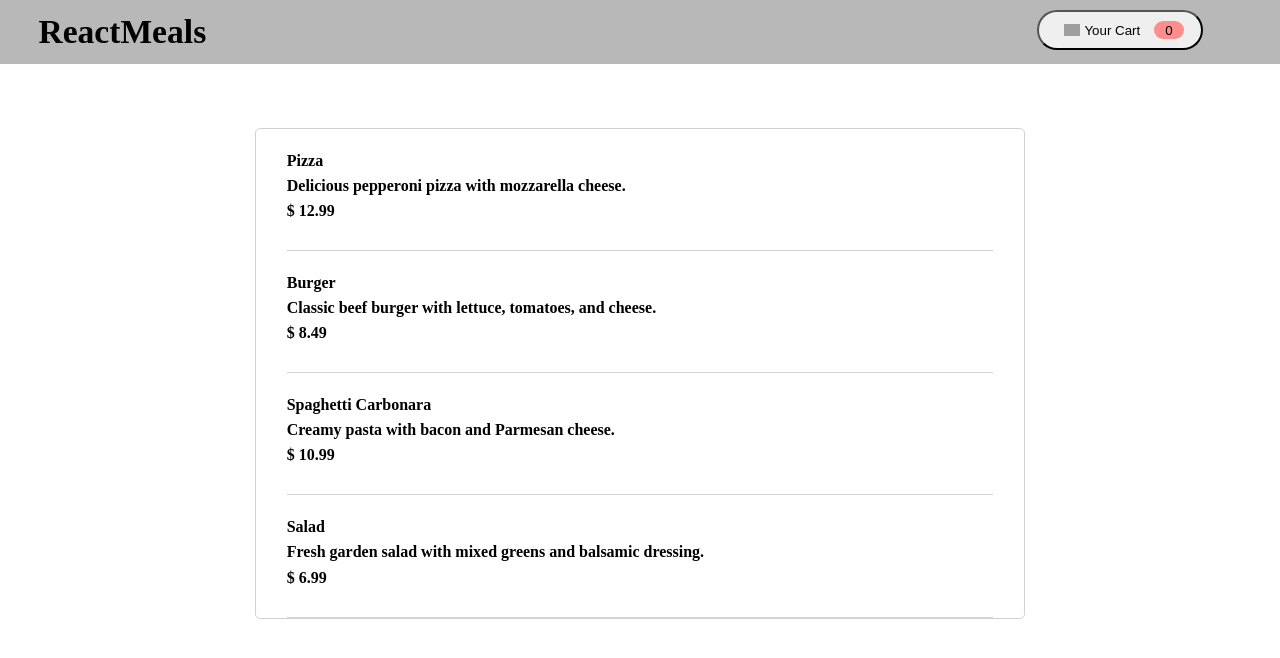
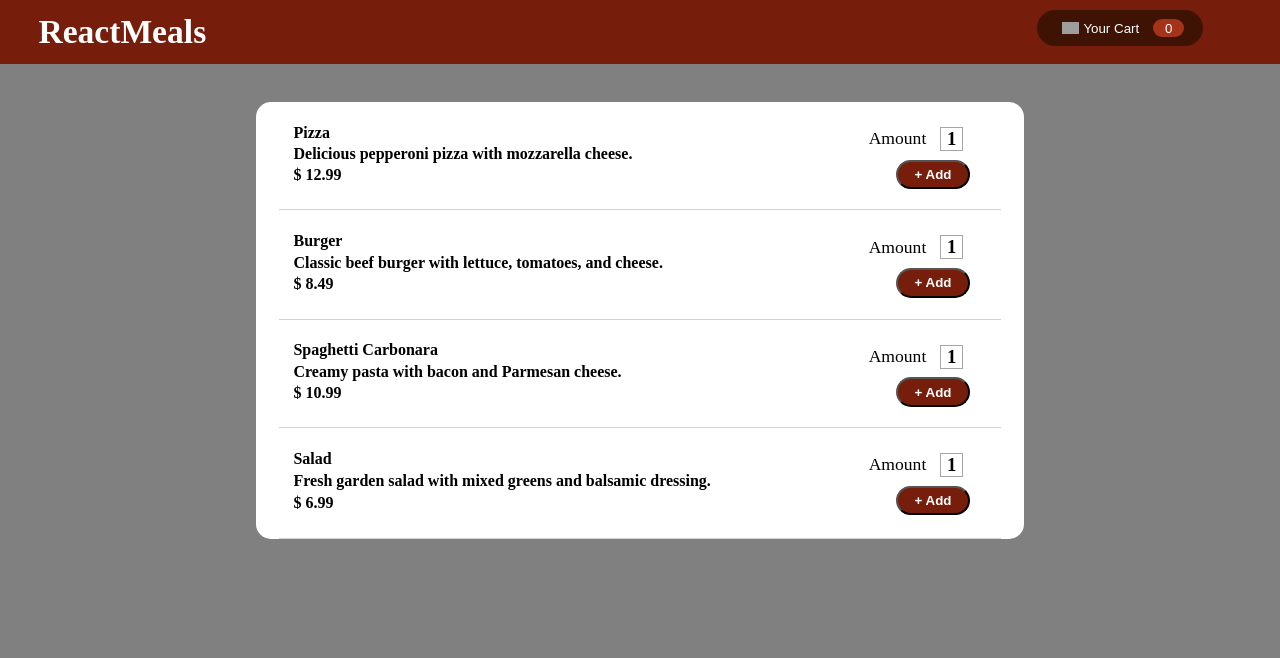
Before and after one commit to bbiplab165/Restaurant-Website, a React (Vite) app: page / in a window 1280 px wide. Shown: the top 658 px of the page. Built offline with nearby package versions, Linux system fonts and the light colour scheme; grey boxes are pictures that could not be loaded.

Commit message:
add form

```diff
--- a/src/Home/Home.jsx
+++ b/src/Home/Home.jsx
@@ -1,7 +1,9 @@
+import { useState } from 'react';
 import Navigation from '../Navigation/Navigation'
 import Style from "./Home.module.css"
 
-function Home(){
+function Home() {
+    const [count, setCount] = useState(1)
     const foodItems = [
         {
             name: "Pizza",
@@ -25,15 +27,28 @@ function Home(){
         }
     ];
 
-    return(
-        <div>
-            <Navigation/>
+    function handleCount(){
+        setCount(count+1)
+    }
+
+    return (
+        <div className={Style.main}>
+            <Navigation />
             <div className={Style.foodItems}>
-                {foodItems.map((i)=>(
+                {foodItems.map((i, index) => (
+                    <div key={index} className={Style.map}>
                         <div className={Style.items}>
                             <h4>{i.name}</h4>
                             <h4>{i.description}</h4>
                             <h4>$ {i.price}</h4>
+                        </div>
+                        <div className={Style.amount}>
+                            <div className={Style.count}>
+                                <label>Amount</label>
+                                <h3>{count}</h3>
+                            </div>
+                            <button onClick={handleCount}>+ Add</button>
+                        </div>
                     </div>
                 ))}
             </div>
--- a/src/Home/Home.module.css
+++ b/src/Home/Home.module.css
@@ -1,20 +1,61 @@
 
-
+.main{
+    background-color: gray;
+    min-height: 100vh;
+}
 
 
 .foodItems{
     width: 60%;
     margin: auto;
-    border: 1px solid rgb(210, 210, 210);
-    border-radius: 5px;
-    margin-top: 5%;
+    border:none;
+    border-radius: 15px;
+    margin-top: 3%;
+    background-color: white;
+    margin-bottom: 3%;
+}
+.map{
+    display: flex;
+    margin: 0 3%;
+    border-bottom: 1px solid  rgb(210, 210, 210);
+    justify-content: space-between;
 }
 .items{
-    margin:0 4%;
+    margin:0 2%;
     padding: 3% 0;
-    border-bottom: 1px solid  rgb(210, 210, 210);
+
 }
 .items h4{
     margin: 0;
     margin-bottom: 1%;
 }
+
+.amount{
+    margin-right: 4%;
+    width: 15%;
+}
+.count{
+    display: flex;
+    height: fit-content;
+    margin-top: 15%;
+}
+.count label{
+    height: fit-content;
+    margin: auto;
+    font-size: 1.1rem;
+}
+.count h3{
+    height: fit-content;
+    margin: 8%;
+    width: 20%;
+    text-align: center;
+    border: 1px solid rgb(166, 166, 166);
+}
+.amount button{
+    margin-left: 30%;
+    border-radius: 15px;
+    padding: 5% 15%;
+    background-color: #761E0B;
+    color:white;
+    font-weight: 700;
+}
--- a/src/Navigation/Navigation.module.css
+++ b/src/Navigation/Navigation.module.css
@@ -1,5 +1,5 @@
 .main{
-    background-color: rgb(184, 184, 184);
+    background-color: #761E0B;
     display: flex;
     justify-content: space-between;
 }
@@ -9,6 +9,7 @@
     font-size: 2.1rem;
     margin: 1% 0 1% 3%;
     height: fit-content;
+    color: white;
 }
 .main button{
     margin: 0;
@@ -21,6 +22,9 @@
     display: flex;
     align-items: center;
     cursor: pointer;
+    background-color: #3F1303;
+    color: white;
+    border: none;
 }
 .main button img{
     width: 12%;
@@ -30,7 +34,7 @@
 }
 .main button span{
     display: inline-block;
-    background-color: rgb(255, 141, 141);
+    background-color: #A43319;
     width: 20%;
     margin-left: 10%;
     border-radius: 30px;
```
Lines whose indentation alone changed are shown as unchanged.
